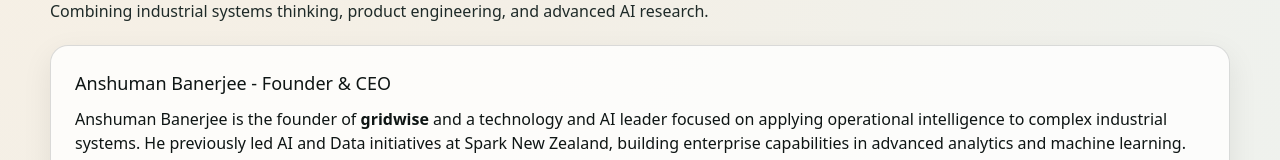
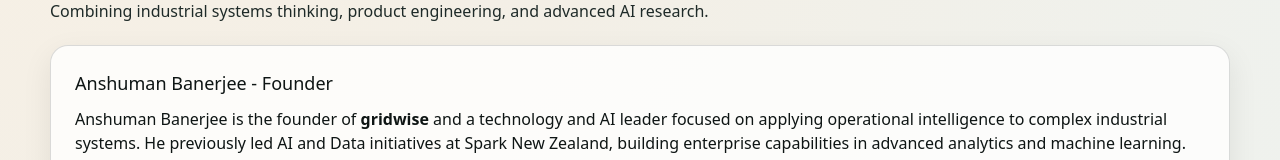
Before and after one commit to koyemii/gridwisewebsite, a Next.js app: page /team in a window 1280 px wide. Shown: the part 219-379 px from the top of the page. Built offline with nearby package versions, Linux system fonts and the light colour scheme.

Commit message:
Update Anshuman title to Founder

```diff
--- a/app/team/page.js
+++ b/app/team/page.js
@@ -14,7 +14,7 @@
 
       <div className="grid">
         <div className="card">
-          <h3>Anshuman Banerjee - Founder &amp; CEO</h3>
+          <h3>Anshuman Banerjee - Founder</h3>
           <p>
             Anshuman Banerjee is the founder of <strong>gridwise</strong> and a technology and AI leader
             focused on applying operational intelligence to complex industrial systems. He previously
```
